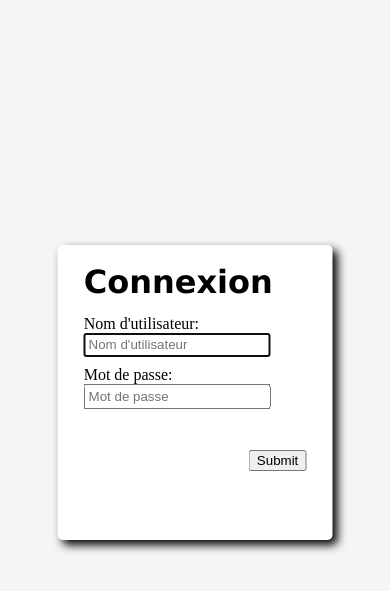
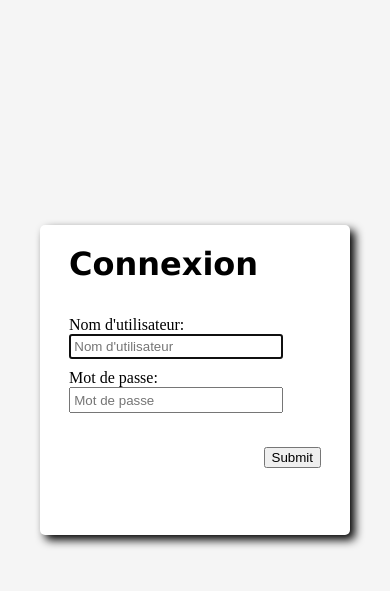
Before and after one commit to Wilply/IUT_2105, a PHP site: page /connexion.php in a window 390 px wide. Shown: the top 591 px of the page. Run offline with PHP 8.4, Linux system fonts and the light colour scheme.

Commit message:
mobile compatibility for connexion.php

```diff
--- a/connexion.php
+++ b/connexion.php
@@ -2,12 +2,12 @@
 <html>
 
 	  <head>
-      <meta charset="utf-8">
+      <meta name="viewport" content="width=device-width, initial-scale=1" charset="utf-8">
       <title> Connexion </title>
-      <link rel="stylesheet" type="text/css" href="stylesheet_connexion.css">
+      <link rel="stylesheet" type="text/css" href="stylesheet.css">
 	  </head>
     <body class="backgroud">
-      <div class="login_div">
+      <div class="login_div_connexion">
         <div class="login_head">
           Connexion
         </div>
@@ -18,16 +18,20 @@
               echo "Mauvais nom d'utilisateur";
             } elseif(addcslashes($_GET['error_code'], '%_') == 2) {
               echo "Mauvais mot de passe";
+            } else {
+              echo '<Br>';
             };
-          }
+          } else {
+            echo '<Br>';
+          };
           ?>
         </div>
         <div class="login_input">
           <form method="POST" action="connexion_processing.php">
             Nom d'utilisateur:<br>
-            <input type="text" name="input_login" class="login_input_field" placeholder="Nom d'utilisateur" autofocus required><br>
+            <input type="text" name="input_login" class="login_input_field_connexion" placeholder="Nom d'utilisateur" autofocus required><br>
             Mot de passe:<br>
-            <input type="Password" name="input_password" class="login_input_field" placeholder="Mot de passe" required ><br>
+            <input type="Password" name="input_password" class="login_input_field_connexion" placeholder="Mot de passe" required ><br>
         </div>
         <div class="login_feet">
             <input type="submit" name="Connexion">
--- a/inscription.php
+++ b/inscription.php
@@ -4,10 +4,10 @@
 	  <head>
       <meta name="viewport" content="width=device-width, initial-scale=1"charset="utf-8">
       <title> Inscription </title>
-      <link rel="stylesheet" type="text/css" href="stylesheet_inscription.css">
+      <link rel="stylesheet" type="text/css" href="stylesheet.css">
 	  </head>
       <body class="backgroud">
-        <div class="login_div">
+        <div class="login_div_inscription">
           <div class="login_head">
             Inscription
           </div>
--- a/stylesheet_connexion.css
+++ b/stylesheet.css
@@ -2,21 +2,38 @@
 	background-color: #F5F5F5
 }
 
-.login_div {
+.login_div_inscription {
 	background-color: #FFFFFF;
 	position: absolute;
-	width: 29vh;
-	height: 31vh;
-	min-width: 265px;
-	min-height: 285px;
-  top: 50%;
+	width: 36vh;
+	height: 64vh;
+	min-width: 300px;
+	min-height: 570px;
+  top: 45%;
   left: 50%;
-  transform: translate(-50%, -60%);
+  transform: translate(-50%, -40%);
   box-shadow: 5px 5px 10px;
   border-radius: 5px;
   padding: 5px;
   flex-direction: column;
 }
+
+.login_div_connexion {
+	background-color: #FFFFFF;
+	position: absolute;
+	width: 32vh;
+	height: 32vh;
+	min-width: 300px;
+	min-height: 300px;
+  top: 45%;
+  left: 50%;
+  transform: translate(-50%, -50%);
+  box-shadow: 5px 5px 10px;
+  border-radius: 5px;
+  padding: 5px;
+  flex-direction: column;
+}
+
 
 .login_head {
 	text-align: left;
@@ -29,22 +46,44 @@
 
 .error_div {
 	color: #C14249;
+	font-size: 1em;
+	font-weight: normal;
 	padding-left: 8%;
-	padding-top: 0%;
-	padding-bottom: 0%;
 	padding-right: 8%;
 }
 
 .login_input {
 	padding-left: 8%;
 	padding-top: 5%;
-	padding-bottom: 12%;
+	padding-bottom: 8%;
 	padding-right: 8%;
+}
+
+.login_input_field_mail {
+	margin-bottom: 4%;
+	padding: 1.3%;
+	overflow: hidden;
+	width: 90%;
+	box-sizing: border-box;
+
 }
 
 .login_input_field {
 	margin-bottom: 4%;
 	padding: 1.3%;
+	overflow: hidden;
+	width: 70%;
+	box-sizing: border-box;
+
+}
+
+.login_input_field_connexion {
+	margin-bottom: 4%;
+	padding: 1.3%;
+	overflow: hidden;
+	width: 85%;
+	box-sizing: border-box;
+
 }
 
 .login_feet {
```
Also changed, not shown: stylesheet_inscription.css (deleted, +0 -85 lines).
